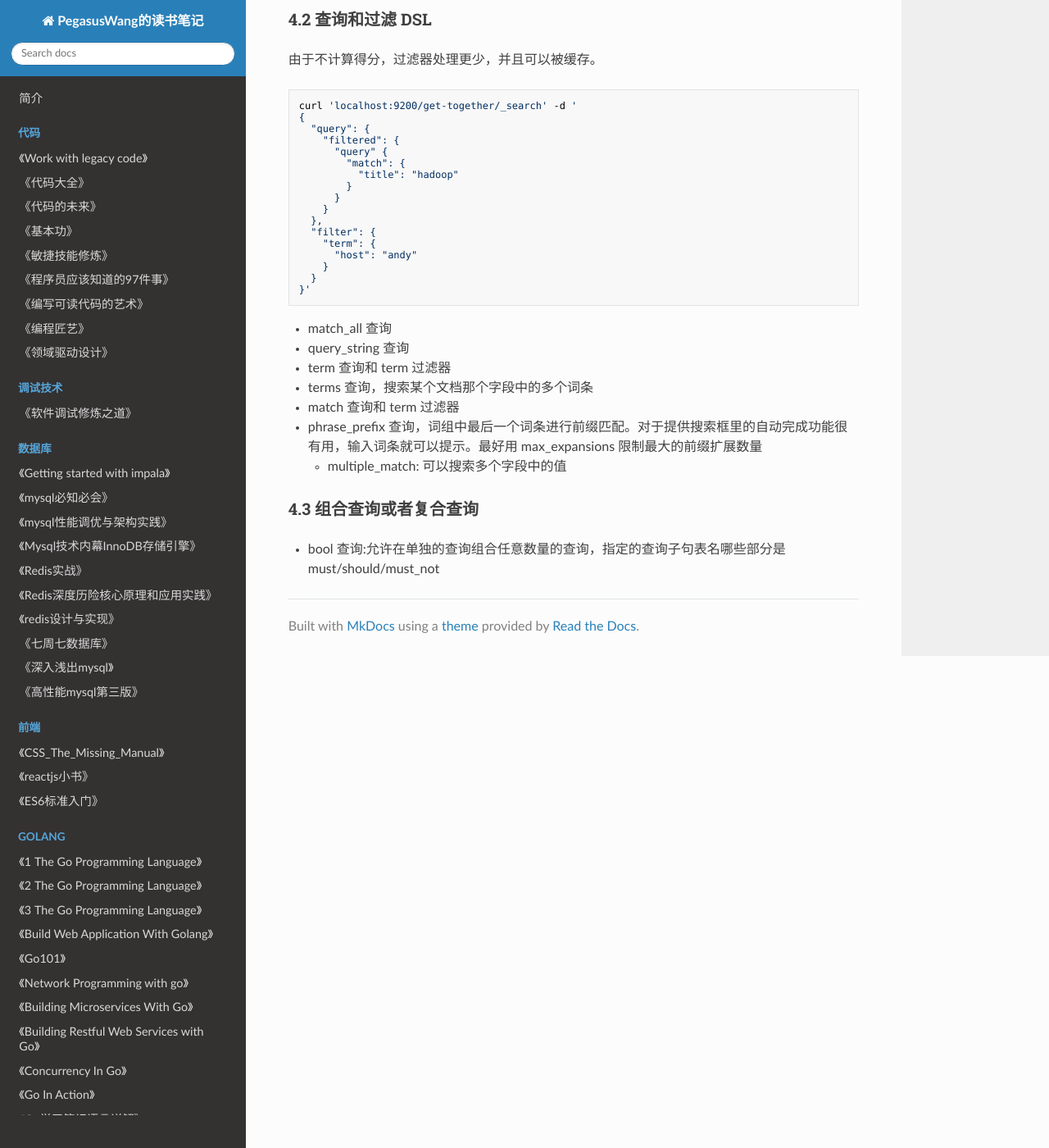
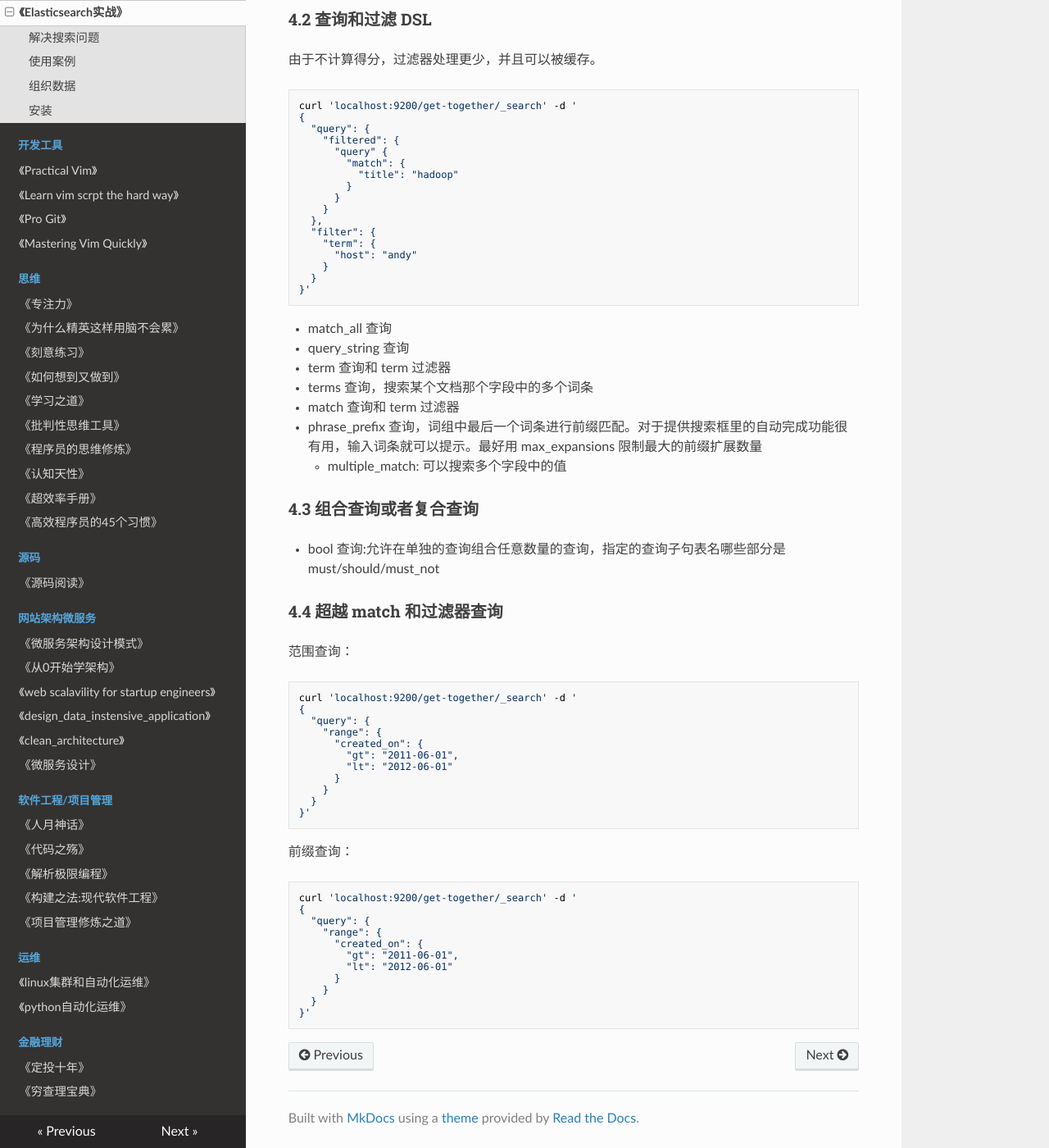
Before and after one commit to PegasusWang/booknotes, an MkDocs documentation site: the page built from docs/搜索引擎/Elasticsearch实战/book.md, in a window 1280 px wide and 1400 px high, scrolled down 2588 px. Shown: the whole window at 82% size. Built offline with MkDocs 1.6.1, drawn with Linux system fonts in a browser that asks for light colours; nearby versions of some CDN libraries; old or Windows-style settings are respelled for this version of MkDocs; some of the changed text lies outside the part shown.

Commit message:
elasticsearch 范围查询

````diff
--- a/docs/搜索引擎/Elasticsearch实战/book.md
+++ b/docs/搜索引擎/Elasticsearch实战/book.md
@@ -146,3 +146,37 @@ curl 'localhost:9200/get-together/_search' -d '
 ### 4.3 组合查询或者复合查询
 
 - bool 查询:允许在单独的查询组合任意数量的查询，指定的查询子句表名哪些部分是 must/should/must_not
+
+### 4.4 超越 match 和过滤器查询
+
+范围查询：
+
+```sh
+curl 'localhost:9200/get-together/_search' -d '
+{
+  "query": {
+    "range": {
+      "created_on": {
+        "gt": "2011-06-01",
+        "lt": "2012-06-01"
+      }
+    }
+  }
+}'
+```
+
+前缀查询：
+
+```sh
+curl 'localhost:9200/get-together/_search' -d '
+{
+  "query": {
+    "range": {
+      "created_on": {
+        "gt": "2011-06-01",
+        "lt": "2012-06-01"
+      }
+    }
+  }
+}'
+```
--- a/mkdocs.yml
+++ b/mkdocs.yml
@@ -81,6 +81,8 @@ pages:
       - 《分布式框架原理与应用》:  '分布式/分布式框架原理与应用.md'
       - 《大规模分布式存储系统》: '分布式/大规模分布式存储系统.md'
       - 《深入分布式缓存从原理到实践》: '分布式/深入分布式缓存从原理到实践.md'
+    - 搜索引擎:
+      - 《Elasticsearch实战》: '搜索引擎/Elasticsearch实战/book.md'
     - 开发工具:
       - 《Practical Vim》: '开发工具/practical_vim/practical_vim.md'
       - 《Learn vim scrpt the hard way》: '开发工具/learn_vim_the_hard_way.md'
````
